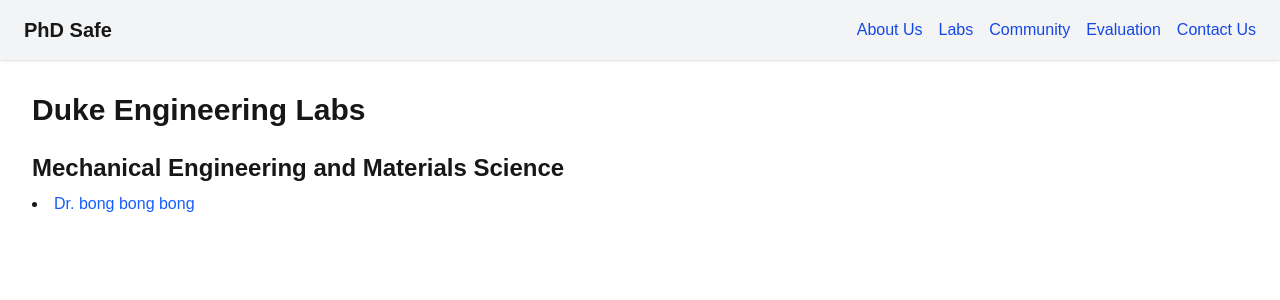
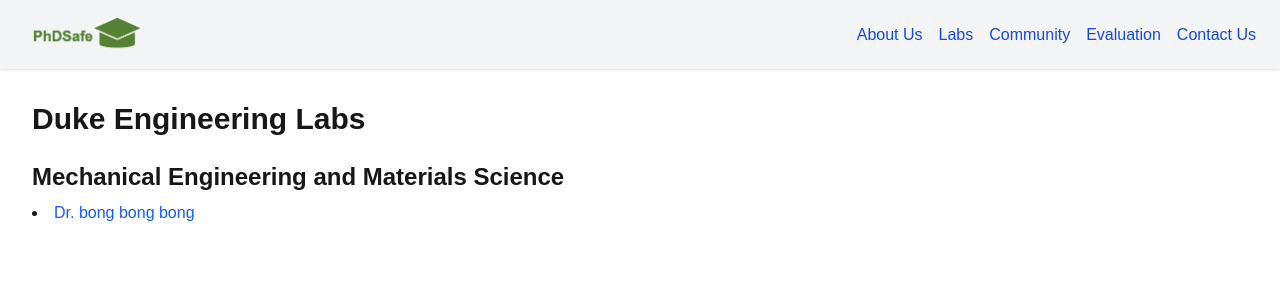
Before and after one commit to migonchoi/nextjs, a Next.js app: page /duke in a window 1280 px wide. Shown: the top 300 px of the page. Built offline with nearby package versions, Linux system fonts and the light colour scheme.

Commit message:
Add clickable logo image that links to About page

```diff
--- a/pages/_app.tsx
+++ b/pages/_app.tsx
@@ -2,17 +2,17 @@
 import "@/styles/globals.css";
 import type { AppProps } from "next/app";
 import Link from "next/link";
+import Image from "next/image";
 
 export default function App({ Component, pageProps }: AppProps) {
   return (
     <>
       <nav className="flex items-center justify-between px-6 py-4 bg-gray-100 shadow">
-        {/* 🔽 로고를 클릭하면 /about으로 이동하게 수정 */}
-        <Link href="/about">
-          <div className="text-xl font-bold cursor-pointer hover:text-blue-700">
-            PhD Safe
-          </div>
+        {/* ✅ 이미지 로고로 변경 */}
+        <Link href="/about" className="flex items-center space-x-2">
+          <Image src="/logo.png" alt="PhD Safe Logo" width={120} height={40} />
         </Link>
+
         <div className="space-x-4">
           <Link href="/about" className="text-blue-700 hover:underline">About Us</Link>
           <Link href="/labs" className="text-blue-700 hover:underline">Labs</Link>
```
Also changed, not shown: public/logo.png (added).
